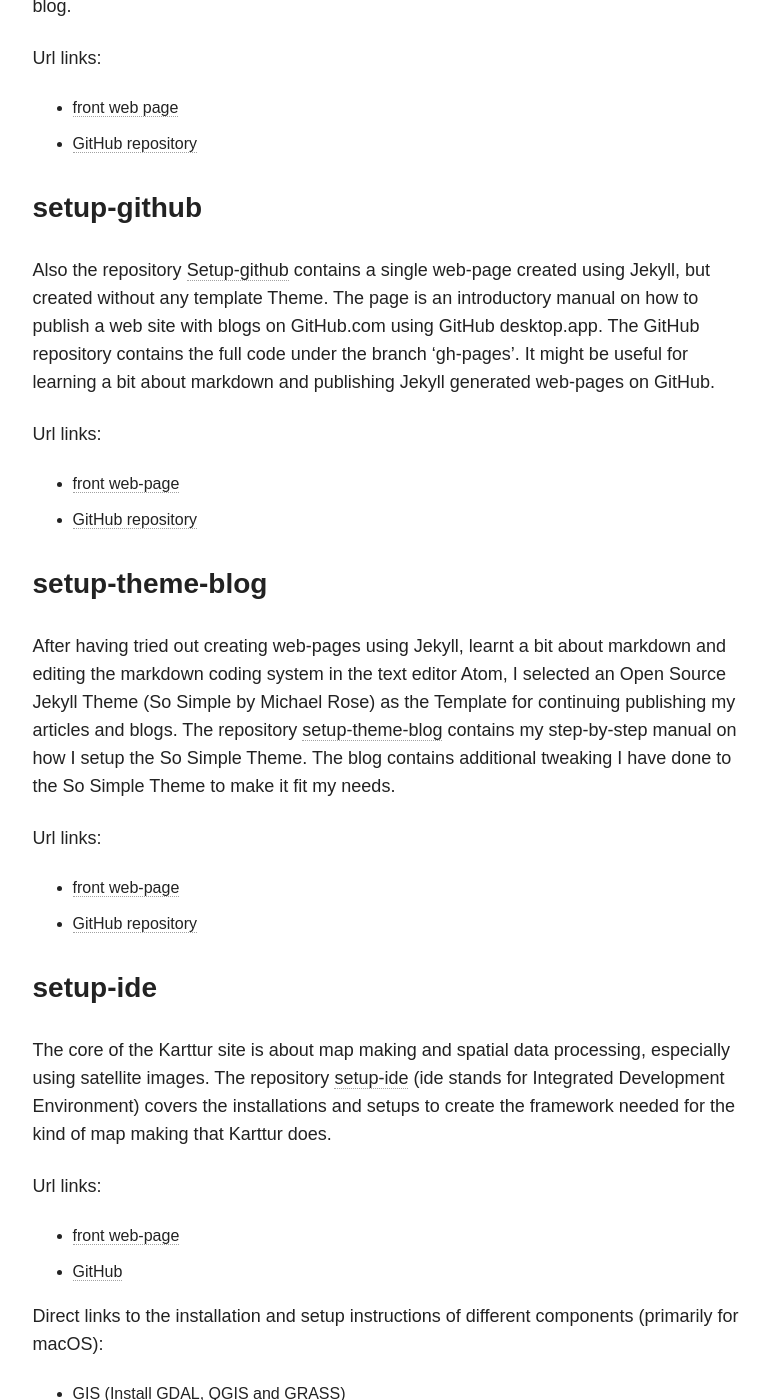
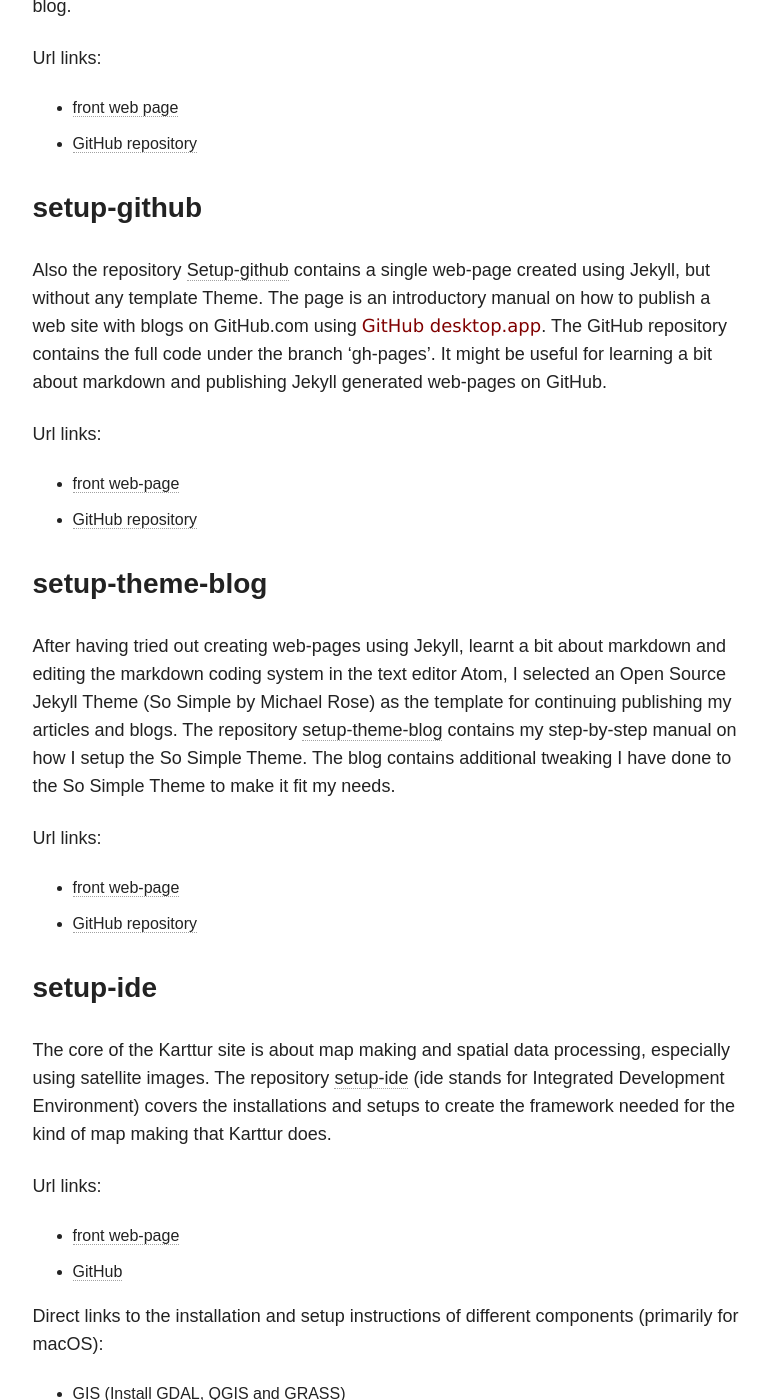
Before and after one commit to karttur/overview, a Jekyll site: the page built from _posts/2018/2018-01-09-overview-main.markdown, in a window 1280 px wide and 1400 px high, scrolled down 2050 px. Shown: the whole window, without its empty margins (347-1114 px from the left). Built offline with Jekyll 4.4.1, drawn with Linux system fonts in a browser that asks for light colours; nearby versions of some CDN libraries; some of the changed text lies outside the part shown.

Commit message:
Spelling correctiong

```diff
--- a/_data/navigation.yml
+++ b/_data/navigation.yml
@@ -16,7 +16,7 @@
   url: /blog/
   include: 'N'
 
-- title: Blog setup
+- title: Setup blog
   url: ../../../setup-theme-blog/
   include: 'Y'
   excerpt: 'Setting up this blog using Jekyll and Github'
@@ -27,7 +27,7 @@
     - GitHub
     - Atom
 
-- title: IDE setup
+- title: Setup IDE
   url: ../../../setup-ide/
   include: 'Y'
   excerpt: 'Installing Eclipse for Python (PyDev) using Anaconda as the Python interpreter, installing PostgreSQL, and then connecting these components to an operational framework.'
--- a/_posts/2018/2018-01-09-overview-main.markdown
+++ b/_posts/2018/2018-01-09-overview-main.markdown
@@ -74,7 +74,7 @@
 
 ### setup-github
 
-Also the repository [Setup-github](../../../setup-github/) contains a single web-page created using Jekyll, but created without any template Theme. The page is an introductory manual on how to publish a web site with blogs on GitHub.com using <span clas='app'>GitHub desktop.app</span>. The GitHub repository contains the full code under the branch 'gh-pages'. It might be useful for learning a bit about markdown and publishing Jekyll generated web-pages on GitHub.
+Also the repository [Setup-github](../../../setup-github/) contains a single web-page created using Jekyll, but without any template Theme. The page is an introductory manual on how to publish a web site with blogs on GitHub.com using <span class='app'>GitHub desktop.app</span>. The GitHub repository contains the full code under the branch 'gh-pages'. It might be useful for learning a bit about markdown and publishing Jekyll generated web-pages on GitHub.
 
 Url links:
 * [front web-page](../../../setup-github/)
@@ -82,7 +82,7 @@
 
 ### setup-theme-blog
 
-After having tried out creating web-pages using Jekyll, learnt a bit about markdown and editing the markdown coding system in the text editor Atom, I selected an Open Source Jekyll Theme (So Simple by Michael Rose) as the Template for continuing publishing my articles and blogs. The repository [setup-theme-blog](../../../setup-theme-blog/) contains my step-by-step manual on how I setup the So Simple Theme. The blog contains additional tweaking I have done to the So Simple Theme to make it fit my needs.
+After having tried out creating web-pages using Jekyll, learnt a bit about markdown and editing the markdown coding system in the text editor Atom, I selected an Open Source Jekyll Theme (So Simple by Michael Rose) as the template for continuing publishing my articles and blogs. The repository [setup-theme-blog](../../../setup-theme-blog/) contains my step-by-step manual on how I setup the So Simple Theme. The blog contains additional tweaking I have done to the So Simple Theme to make it fit my needs.
 
 Url links:
 * [front web-page](../../../setup-theme-blog/)
@@ -103,4 +103,4 @@
 * [Eclipse](../../../setup-ide/setup-ide/install-eclipse/) (Install IDE for Python)
 * [PostgreSQL](../../../setup-ide/setup-ide/install-postgres/) (Install PostgreSQL with PostGIS database)
 * [psycopg2](../../../setup-ide/setup-ide/connect-with-psycopg2/) (connect Python and Postgres using psycopg2)
-* [db architecture](../../../setup-ide/setup-ide/setup-db/) (create db architecture (schemas and tables) using xml)
+* [db architecture](../../../setup-ide/setup-ide/setup-db-karttur/) (create db architecture [schemas and tables] using xml)
```
Also changed, not shown: other parts of _posts/2018/2018-01-09-overview-main.markdown (+1 -1 lines).
